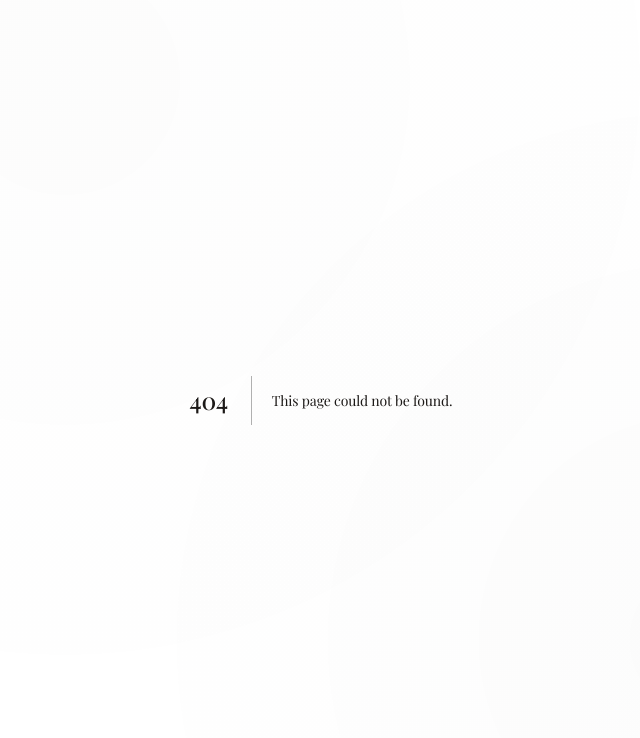
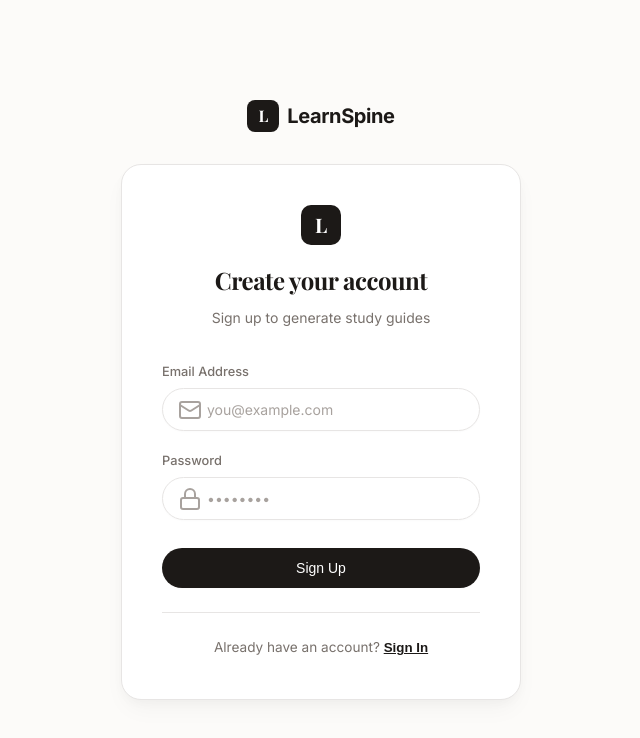
Before and after one commit to Sindhuja-178/Learn-Spine, a Next.js app: page /signup in a window 1280 px wide. Before the commit this address had no page. Shown: the top 738 px of the page, without its empty margins (319-959 px from the left). Built offline with nearby package versions, Linux system fonts and the light colour scheme; no server answers; a web font is replaced by a local one.

Commit message:
Feature: restore generator landing homepage, update title bar links, and add dedicated login/signup pages

```diff
--- a/src/app/globals.css
+++ b/src/app/globals.css
@@ -89,6 +89,14 @@ em, .font-serif-italic {
 a {
   color: inherit;
   text-decoration: none;
+}
+
+.hover-link {
+  transition: color 0.15s ease;
+}
+
+.hover-link:hover {
+  color: var(--color-text-primary) !important;
 }
 
 /* ============================================================
--- /dev/null
+++ b/src/app/login/page.tsx
@@ -0,0 +1,86 @@
+'use client';
+
+import { useEffect, useState } from 'react';
+import { useRouter } from 'next/navigation';
+import { supabase } from '@/lib/supabase';
+import { AuthModal } from '@/components/auth-modal';
+
+export default function LoginPage() {
+  const router = useRouter();
+  const [mode, setMode] = useState<'signin' | 'signup'>('signin');
+  const [loading, setLoading] = useState(true);
+
+  useEffect(() => {
+    if (typeof window !== 'undefined') {
+      const params = new URLSearchParams(window.location.search);
+      if (params.get('mode') === 'signup' || window.location.pathname.includes('/signup')) {
+        setMode('signup');
+      }
+    }
+
+    async function checkUser() {
+      if (supabase) {
+        const { data: { session } } = await supabase.auth.getSession();
+        if (session?.user) {
+          router.push('/');
+          return;
+        }
+      }
+      setLoading(false);
+    }
+    checkUser();
+  }, [router]);
+
+  if (loading) {
+    return (
+      <div style={{ minHeight: '100vh', display: 'flex', alignItems: 'center', justifyContent: 'center', backgroundColor: 'var(--color-bg-primary)' }}>
+        <div className="loading-spinner">
+          <div className="dot" />
+          <div className="dot" />
+          <div className="dot" />
+        </div>
+      </div>
+    );
+  }
+
+  return (
+    <div style={{
+      minHeight: '100vh',
+      display: 'flex',
+      flexDirection: 'column',
+      alignItems: 'center',
+      justifyContent: 'center',
+      backgroundColor: 'var(--color-bg-primary)',
+      padding: '1rem'
+    }}>
+      <div style={{ display: 'flex', alignItems: 'center', gap: '0.5rem', marginBottom: '2rem', cursor: 'pointer' }} onClick={() => router.push('/')}>
+        <div style={{
+          width: '32px',
+          height: '32px',
+          borderRadius: '8px',
+          backgroundColor: 'var(--color-text-primary)',
+          display: 'flex',
+          alignItems: 'center',
+          justifyContent: 'center',
+          color: 'var(--color-bg-secondary)',
+          fontWeight: 'bold',
+          fontFamily: 'var(--font-family-display)',
+          fontSize: '1rem'
+        }}>
+          L
+        </div>
+        <span style={{ fontWeight: 800, fontSize: '1.25rem', color: 'var(--color-text-primary)', letterSpacing: '-0.02em' }}>LearnSpine</span>
+      </div>
+
+      <AuthModal
+        isOpen={true}
+        onSuccess={() => {
+          // Force a full page reload to refresh all supabase contexts on the homepage
+          window.location.href = '/';
+        }}
+        isFullPage={true}
+        initialView={mode}
+      />
+    </div>
+  );
+}
--- /dev/null
+++ b/src/app/signup/page.tsx
@@ -0,0 +1,7 @@
+'use client';
+
+import LoginPage from '../login/page';
+
+export default function SignupPage() {
+  return <LoginPage />;
+}
--- a/src/components/auth-modal.tsx
+++ b/src/components/auth-modal.tsx
@@ -1,6 +1,6 @@
 'use client';
 
-import { useState } from 'react';
+import { useState, useEffect } from 'react';
 import { supabase } from '@/lib/supabase';
 import { Mail, Lock, X, AlertCircle, Sparkles } from 'lucide-react';
 
@@ -9,10 +9,15 @@ interface AuthModalProps {
   onClose?: () => void;
   onSuccess: () => void;
   isFullPage?: boolean;
+  initialView?: 'signin' | 'signup';
 }
 
-export function AuthModal({ isOpen, onClose, onSuccess, isFullPage = false }: AuthModalProps) {
-  const [isSignUp, setIsSignUp] = useState(false);
+export function AuthModal({ isOpen, onClose, onSuccess, isFullPage = false, initialView = 'signin' }: AuthModalProps) {
+  const [isSignUp, setIsSignUp] = useState(initialView === 'signup');
+
+  useEffect(() => {
+    setIsSignUp(initialView === 'signup');
+  }, [initialView]);
   const [email, setEmail] = useState('');
   const [password, setPassword] = useState('');
   const [loading, setLoading] = useState(false);
@@ -35,9 +40,13 @@ export function AuthModal({ isOpen, onClose, onSuccess, isFullPage = false }: Au
 
     try {
       if (isSignUp) {
+        const redirectUrl = typeof window !== 'undefined' ? window.location.origin : undefined;
         const { data, error: signUpError } = await supabase.auth.signUp({
           email,
           password,
+          options: {
+            emailRedirectTo: redirectUrl,
+          }
         });
 
         if (signUpError) {
```
Also changed, not shown: src/app/page.tsx (+10 -61 lines), 1 other file (tests, documents, lock files or other folders).
